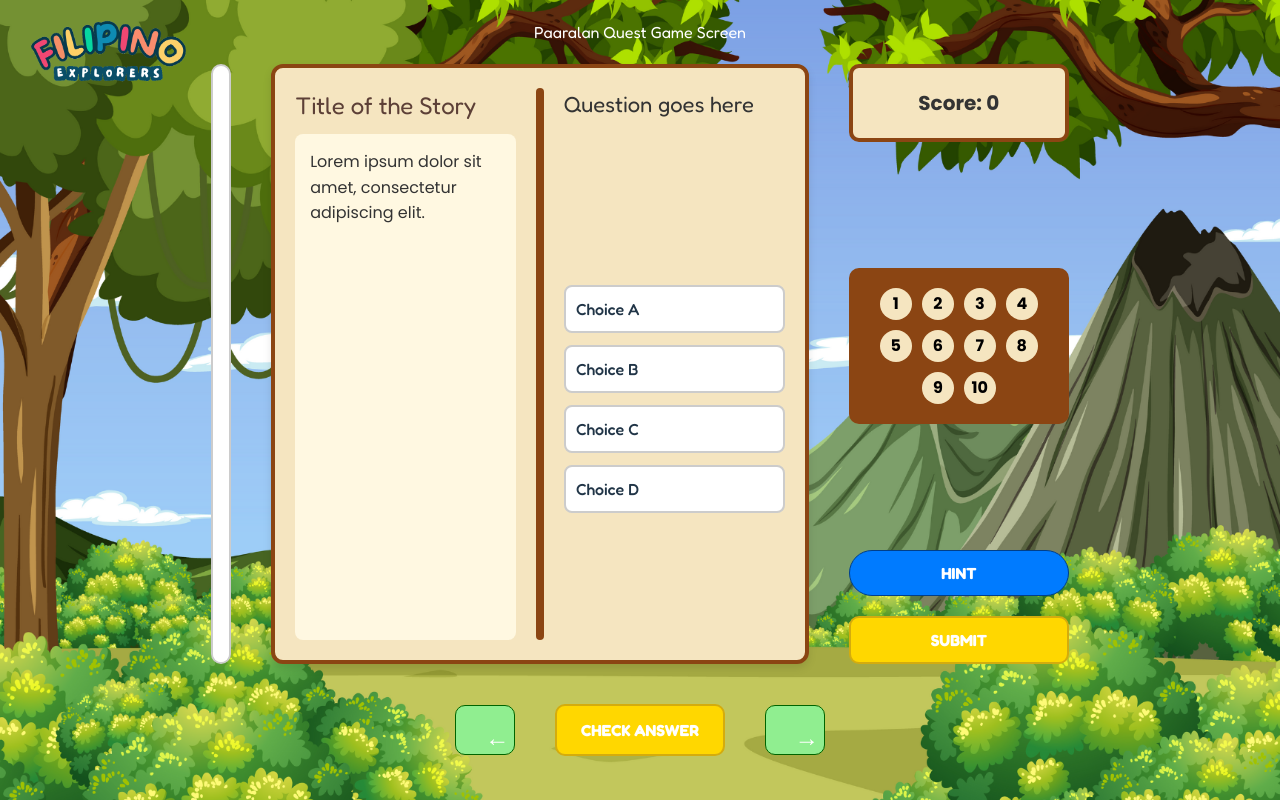
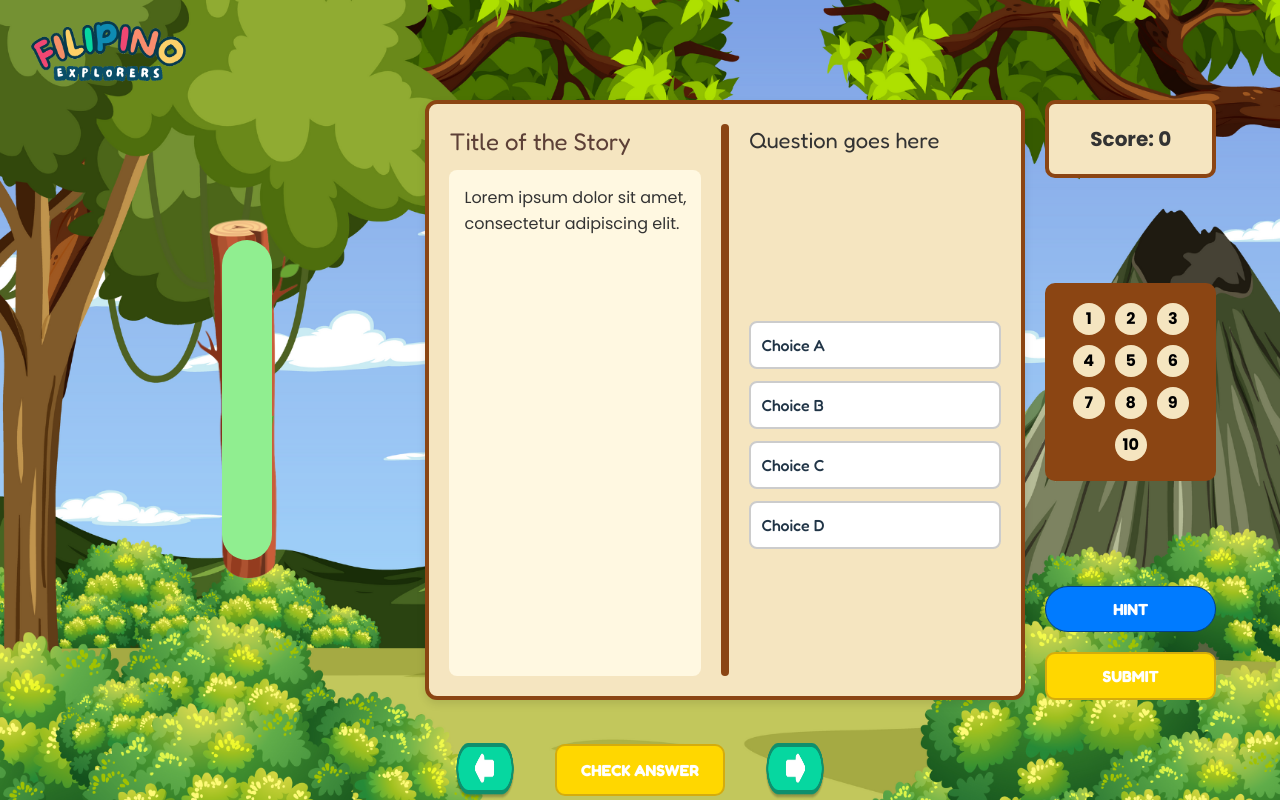
Before and after one commit to AbarquezMyk/Capstone_FilipinoExplorers, a React (Vite) app in the folder frontend/: page /paaralanquest in a window 1280 px wide. Built offline with nearby package versions, Linux system fonts and the light colour scheme.

Commit message:
Updated UI design

```diff
--- a/frontend/src/pages/PaaralanQuest.jsx
+++ b/frontend/src/pages/PaaralanQuest.jsx
@@ -1,6 +1,9 @@
 import React from 'react';
 import Background from '../assets/images/Paaralan Quest/Paaralan Quest BG.png';
 import Logo from '../assets/images/Logo.png';
+import StickImage from '../assets/images/Buttons and Other/Timer Log.png';
+import LeftArrow from '../assets/images/Buttons and Other/button prev.png';
+import RightArrow from '../assets/images/Buttons and Other/button next.png';
 
 const PaaralanQuest = () => {
   return (
@@ -15,7 +18,8 @@ const PaaralanQuest = () => {
         display: 'flex',
         flexDirection: 'column',
         alignItems: 'center',
-        paddingTop: '20px',
+        justifyContent: 'flex-start',
+        paddingTop: '100px',
         position: 'relative',
       }}
     >
@@ -31,45 +35,44 @@ const PaaralanQuest = () => {
         }}
       />
 
-      {/* Title */}
-      <h1 style={{ color: 'white', textAlign: 'center', marginBottom: '20px' }}>
-        Paaralan Quest Game Screen
-      </h1>
-
-      {/* ✅ Combined Layout: Action Box + Right Sidebar */}
+      {/* ✅ Combined Layout: Stick + Action Box + Sidebar */}
       <div
         style={{
           display: 'flex',
-          flexDirection: 'row',
+          alignItems: 'center',
           justifyContent: 'center',
-          alignItems: 'flex-start',
-          gap: '40px',
-          width: '100%',
+          gap: '20px',
+          width: '90%',
+          margin: '0 auto',
         }}
       >
-        {/* ⏳ Timer Bar (Left Side) */}
-        <div style={{ display: 'flex', alignItems: 'center' }}>
+        {/* 🪵 Timer Stick Image with Oval Bar */}
+        <div style={{ position: 'relative', paddingLeft: '0px', marginRight: '-25px' }}>
+          <img
+            src={StickImage}
+            alt="Timer Stick"
+            style={{
+              width: 'auto',
+              height: '150px',
+              transform: 'rotate(90deg)',
+              objectFit: 'contain',
+              display: 'block'
+            }}
+          />
+          {/* Oval Bar */}
           <div
             style={{
-              width: '20px',
-              height: '600px',
-              backgroundColor: '#fff',
+              position: 'absolute',
+              top: '50%',
+              left: '50%',
+              transform: 'translate(-50%, -50%)',
+              width: '50px',
+              height: '320px',
+              backgroundColor: 'lightgreen',
               borderRadius: '50px',
-              display: 'flex',
-              flexDirection: 'column',
-              justifyContent: 'flex-end',
-              overflow: 'hidden',
-              border: '2px solid #ccc',
+              opacity: 1,
             }}
-          >
-            <div
-              style={{
-                height: '80%',
-                backgroundColor: '#fff',
-                borderRadius: '50px',
-              }}
-            ></div>
-          </div>
+          ></div>
         </div>
 
         {/* 🎯 Action Box */}
@@ -81,13 +84,12 @@ const PaaralanQuest = () => {
             backgroundColor: '#f5e5c0',
             borderRadius: '12px',
             padding: '20px',
-            width: '42%',
             height: '600px',
             boxShadow: '0 4px 8px rgba(0,0,0,0.1)',
-            position: 'relative',
+            minWidth: '600px',
           }}
         >
-          {/* Right Side (Now Left): Title + Story */}
+          {/* Title + Story */}
           <div style={{ flex: 1, paddingRight: '20px', display: 'flex', flexDirection: 'column' }}>
             <h2 style={{ fontSize: '24px', marginBottom: '10px', color: '#5D4037' }}>
               Title of the Story
@@ -108,7 +110,6 @@ const PaaralanQuest = () => {
             </div>
           </div>
 
-          {/* Divider */}
           <div
             style={{
               width: '8px',
@@ -117,7 +118,7 @@ const PaaralanQuest = () => {
             }}
           />
 
-          {/* Left Side (Now Right): Question + Choices */}
+          {/* Question + Choices */}
           <div style={{ flex: 1, paddingLeft: '20px', display: 'flex', flexDirection: 'column' }}>
             <div style={{ flex: 1, marginBottom: '20px' }}>
               <h2 style={{ fontSize: '22px', color: '#333' }}>Question goes here</h2>
@@ -143,7 +144,7 @@ const PaaralanQuest = () => {
           </div>
         </div>
 
-        {/* ✅ Right Sidebar */}
+        {/* 🧮 Right Sidebar */}
         <div
           style={{
             display: 'flex',
@@ -253,20 +254,11 @@ const PaaralanQuest = () => {
           marginTop: '40px',
         }}
       >
-        <button
-          style={{
-            width: '50px',
-            height: '50px',
-            borderRadius: '10px',
-            backgroundColor: '#90EE90',
-            border: '1px solid #006400',
-            color: 'white',
-            fontSize: '24px',
-            fontWeight: 'bold',
-          }}
-        >
-          &#8592;
-        </button>
+        <img
+          src={LeftArrow}
+          alt="Previous"
+          style={{ width: '60px', height: '60px', cursor: 'pointer' }}
+        />
 
         <button
           style={{
@@ -283,20 +275,11 @@ const PaaralanQuest = () => {
           CHECK ANSWER
         </button>
 
-        <button
-          style={{
-            width: '50px',
-            height: '50px',
-            borderRadius: '10px',
-            backgroundColor: '#90EE90',
-            border: '1px solid #006400',
-            color: 'white',
-            fontSize: '24px',
-            fontWeight: 'bold',
-          }}
-        >
-          &#8594;
-        </button>
+        <img
+          src={RightArrow}
+          alt="Next"
+          style={{ width: '60px', height: '60px', cursor: 'pointer' }}
+        />
       </div>
     </div>
   );
```
